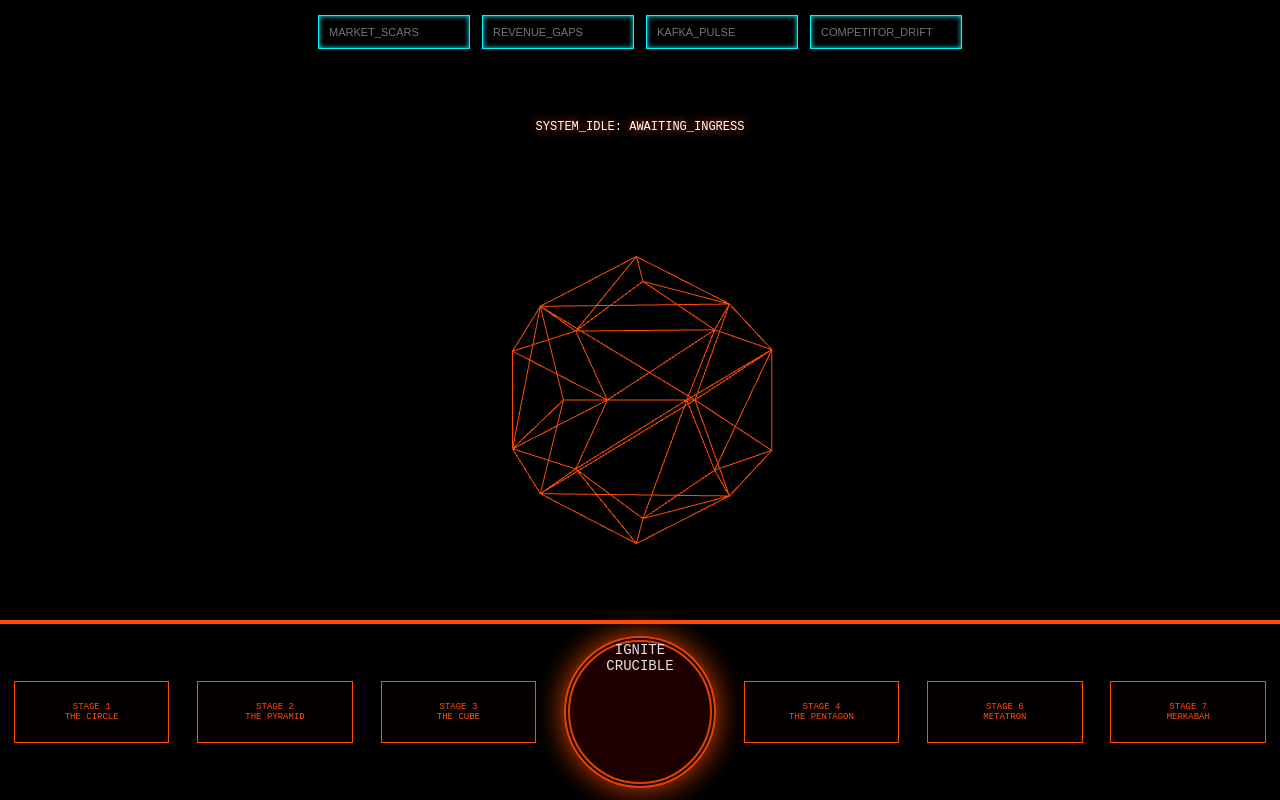
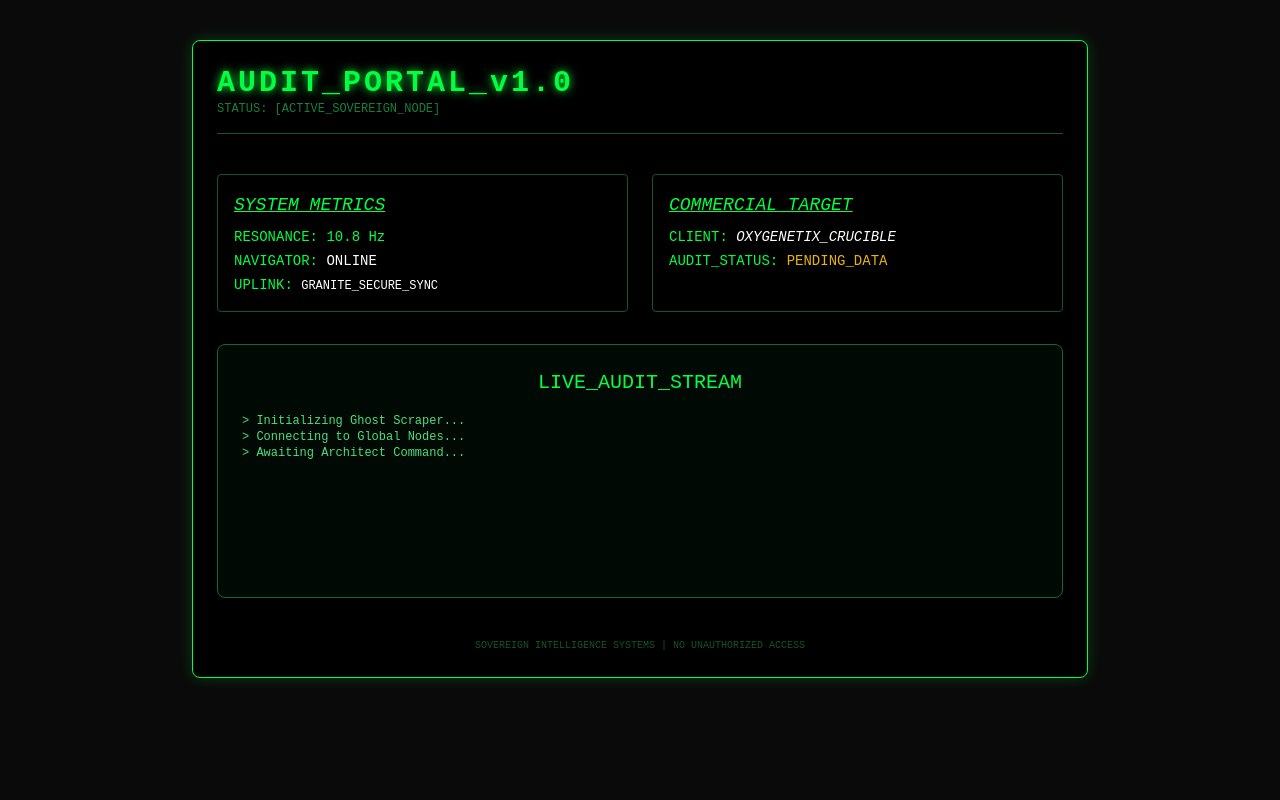
Before and after one commit to Granite108/audit-portal, a website: page index.html in a window 1280 px wide. Drawn offline with nearby package versions, Linux system fonts and the light colour scheme.

Commit message:
Operation Freedom Fighters: Lattice Update

```diff
--- a/index.html
+++ b/index.html
@@ -2,142 +2,56 @@
 <html lang="en">
 <head>
     <meta charset="UTF-8">
-    <title>SOVEREIGN_OXYGENETIX_CRUCIBLE_v23</title>
-    <script src="https://cdnjs.cloudflare.com/ajax/libs/three.js/r128/three.min.js"></script>
+    <meta name="viewport" content="width=device-width, initial-scale=1.0">
+    <title>METATRONIC AUDIT GATEWAY</title>
+    <script src="https://cdn.tailwindcss.com"></script>
     <style>
-        :root { --red-gold: #ff4d00; --grid-blue: #00f2ff; --obsidian: #050505; }
-        body, html { margin: 0; padding: 0; background: #000; overflow: hidden; font-family: 'Share Tech Mono', monospace; color: var(--red-gold); }
-
-        /* INGRESS ZONE */
-        #ingress {
-            position: absolute; top: 15px; width: 100%; display: flex;
-            justify-content: center; gap: 12px; z-index: 100;
-        }
-        .data-input {
-            background: rgba(0,0,0,0.8); border: 1px solid var(--grid-blue);
-            color: var(--grid-blue); padding: 10px; width: 130px; font-size: 11px;
-            box-shadow: inset 0 0 5px var(--grid-blue);
-        }
-
-        /* SEVEN STAGE DASHBOARD */
-        #dashboard {
-            position: absolute; bottom: 0; width: 100%; height: 22vh;
-            background: linear-gradient(0deg, #000 80%, transparent);
-            border-top: 4px solid var(--red-gold);
-            display: flex; justify-content: space-around; align-items: center; z-index: 100;
-        }
-        .stage-btn {
-            width: 12%; height: 60px; border: 1px solid var(--red-gold);
-            display: flex; flex-direction: column; align-items: center; justify-content: center;
-            cursor: pointer; font-size: 9px; text-align: center; transition: 0.3s;
-            background: rgba(10,0,0,0.5);
-        }
-        .stage-btn:hover { background: var(--red-gold); color: #000; box-shadow: 0 0 20px var(--red-gold); }
-
-        #ignite-core {
-            width: 140px; height: 140px; border-radius: 50%;
-            border: 6px double var(--red-gold); background: #200;
-            cursor: pointer; color: #fff; font-size: 14px; text-align: center;
-            box-shadow: 0 0 30px var(--red-gold); animation: breath 3s infinite;
-        }
-        @keyframes breath { 0%, 100% { opacity: 0.8; } 50% { opacity: 1; } }
-
-        #status-display {
-            position: absolute; top: 15%; left: 50%; transform: translateX(-50%);
-            width: 400px; text-align: center; font-size: 12px; color: #fff; z-index: 100;
-            text-shadow: 0 0 10px var(--red-gold);
-        }
+        body { background-color: #0a0a0a; color: #00ff41; font-family: 'Courier New', monospace; }
+        .glow { text-shadow: 0 0 10px #00ff41; }
+        .border-glow { border: 1px solid #00ff41; box-shadow: 0 0 15px rgba(0, 255, 65, 0.2); }
+        .scanning { animation: scan 2s linear infinite; }
+        @keyframes scan { 0% { opacity: 0.2; } 50% { opacity: 1; } 100% { opacity: 0.2; } }
     </style>
 </head>
-<body onclick="residenceWelcome()">
+<body class="p-4 md:p-10">
+    <div class="max-w-4xl mx-auto border-glow bg-black p-6 rounded-lg">
+        <header class="mb-10 border-b border-green-900 pb-4">
+            <h1 class="text-3xl font-bold glow tracking-widest">AUDIT_PORTAL_v1.0</h1>
+            <p class="text-xs text-green-700">STATUS: [ACTIVE_SOVEREIGN_NODE]</p>
+        </header>
 
-    <div id="ingress">
-        <input type="text" class="data-input" placeholder="MARKET_SCARS">
-        <input type="text" class="data-input" placeholder="REVENUE_GAPS">
-        <input type="text" class="data-input" placeholder="KAFKA_PULSE">
-        <input type="text" class="data-input" placeholder="COMPETITOR_DRIFT">
+        <div class="grid grid-cols-1 md:grid-cols-2 gap-6 mb-8">
+            <div class="p-4 border border-green-900 rounded">
+                <h2 class="text-lg mb-2 underline italic">SYSTEM_METRICS</h2>
+                <div class="text-sm space-y-1">
+                    <p>RESONANCE: <span class="scanning">10.8 Hz</span></p>
+                    <p>NAVIGATOR: <span class="text-white">ONLINE</span></p>
+                    <p>UPLINK: <span class="text-white text-xs">GRANITE_SECURE_SYNC</span></p>
+                </div>
+            </div>
+            <div class="p-4 border border-green-900 rounded">
+                <h2 class="text-lg mb-2 underline italic">COMMERCIAL_TARGET</h2>
+                <div class="text-sm space-y-1">
+                    <p>CLIENT: <span class="text-white italic">OXYGENETIX_CRUCIBLE</span></p>
+                    <p>AUDIT_STATUS: <span class="text-yellow-500">PENDING_DATA</span></p>
+                </div>
+            </div>
+        </div>
+
+        <main class="mb-10">
+            <div class="bg-green-950/20 p-6 rounded-lg border border-green-800">
+                <h3 class="text-xl mb-4 text-center">LIVE_AUDIT_STREAM</h3>
+                <div id="output" class="text-xs text-green-400 h-40 overflow-y-auto">
+                    > Initializing Ghost Scraper...<br>
+                    > Connecting to Global Nodes...<br>
+                    > Awaiting Architect Command...
+                </div>
+            </div>
+        </main>
+
+        <footer class="text-center text-[10px] text-green-900">
+            SOVEREIGN INTELLIGENCE SYSTEMS | NO UNAUTHORIZED ACCESS
+        </footer>
     </div>
-
-    <div id="status-display">SYSTEM_IDLE: AWAITING_INGRESS</div>
-
-    <div id="canvas-container" style="width:100%; height:100%; position:absolute;"></div>
-
-    <div id="dashboard">
-        <div class="stage-btn" onclick="setView(1)">STAGE 1<br>THE CIRCLE</div>
-        <div class="stage-btn" onclick="setView(2)">STAGE 2<br>THE PYRAMID</div>
-        <div class="stage-btn" onclick="setView(3)">STAGE 3<br>THE CUBE</div>
-        <div id="ignite-core" onclick="startCrucible()">IGNITE<br>CRUCIBLE</div>
-        <div class="stage-btn" onclick="setView(4)">STAGE 4<br>THE PENTAGON</div>
-        <div class="stage-btn" onclick="setView(6)">STAGE 6<br>METATRON</div>
-        <div class="stage-btn" onclick="setView(7)">STAGE 7<br>MERKABAH</div>
-    </div>
-
-    <script>
-        let scene, camera, renderer, dodecahedron;
-        let active = false;
-
-        function init() {
-            scene = new THREE.Scene();
-            camera = new THREE.PerspectiveCamera(75, window.innerWidth/window.innerHeight, 0.1, 1000);
-            renderer = new THREE.WebGLRenderer({antialias:true, alpha:true});
-            renderer.setSize(window.innerWidth, window.innerHeight);
-            document.getElementById('canvas-container').appendChild(renderer.domElement);
-
-            // DODECAHEDRON: THE 12 SPECIALISTS
-            const geo = new THREE.DodecahedronGeometry(4, 0);
-            const mat = new THREE.MeshBasicMaterial({color: 0xff4d00, wireframe: true});
-            dodecahedron = new THREE.Mesh(geo, mat);
-            scene.add(dodecahedron);
-            camera.position.z = 15;
-            animate();
-        }
-
-        function animate() {
-            requestAnimationFrame(animate);
-            dodecahedron.rotation.y += 0.005;
-            renderer.render(scene, camera);
-        }
-
-        function residenceWelcome() {
-            if(active) return;
-            const msg = new SpeechSynthesisUtterance("Welcome. I am the Residence Keeper. Understand that you are in good hands. All data you ingress is synthesized through six core principles before entering the Crucible: a dodecahedric bifurcated system of twelve specialists. Each specialist applies a stress-point factor, attempting to break the strategy. Only a consensus-verified workaround reaches the final projection.");
-            msg.pitch = 0.6; msg.rate = 0.9;
-            window.speechSynthesis.speak(msg);
-            active = true;
-        }
-
-        function startCrucible() {
-            const status = document.getElementById('status-display');
-            status.innerText = "CRUCIBLE ACTIVE: BIFURCATED STRESS-TEST IN PROGRESS...";
-            dodecahedron.material.color.setHex(0x00f2ff);
-
-            // 12-POINT STRESS SEQUENCE (AUDIO ONLY)
-            for(let i=1; i<=12; i++) {
-                setTimeout(() => {
-                    let utter = new SpeechSynthesisUtterance(`Specialist ${i} stress-test. Point ${i} holding.`);
-                    utter.pitch = 0.8 + (i * 0.05); utter.rate = 1.6;
-                    window.speechSynthesis.speak(utter);
-                }, i * 300);
-            }
-
-            setTimeout(() => {
-                status.innerText = "CONSENSUS REACHED. STRATEGY INDESTRUCTIBLE.";
-                dodecahedron.scale.set(1.5, 1.5, 1.5);
-                speak("Workaround verified. You have the bridge.", 0.5, 0.8);
-            }, 4000);
-        }
-
-        function setView(s) {
-            dodecahedron.rotation.x += 1;
-            speak(`Analyzing Stage ${s}. Adjusting lens.`, 1.2, 1.1);
-        }
-
-        function speak(t, p, r) {
-            const u = new SpeechSynthesisUtterance(t);
-            u.pitch = p; u.rate = r; window.speechSynthesis.speak(u);
-        }
-
-        window.onload = init;
-    </script>
 </body>
 </html>
--- /dev/null
+++ b/package.json
@@ -0,0 +1,5 @@
+{
+  "dependencies": {
+    "playwright": "^1.59.1"
+  }
+}
```
Also changed, not shown: navigator.js (added, +15 -0 lines), 1 other file.
